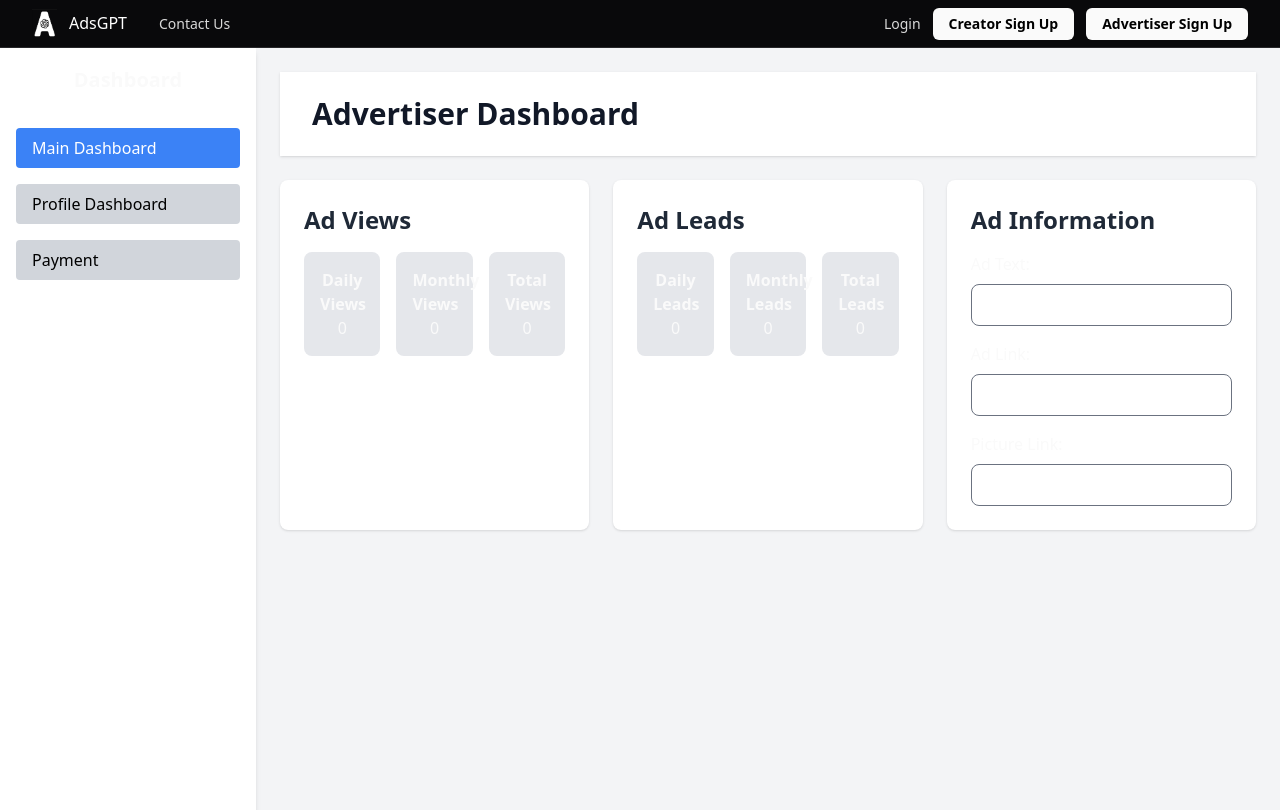
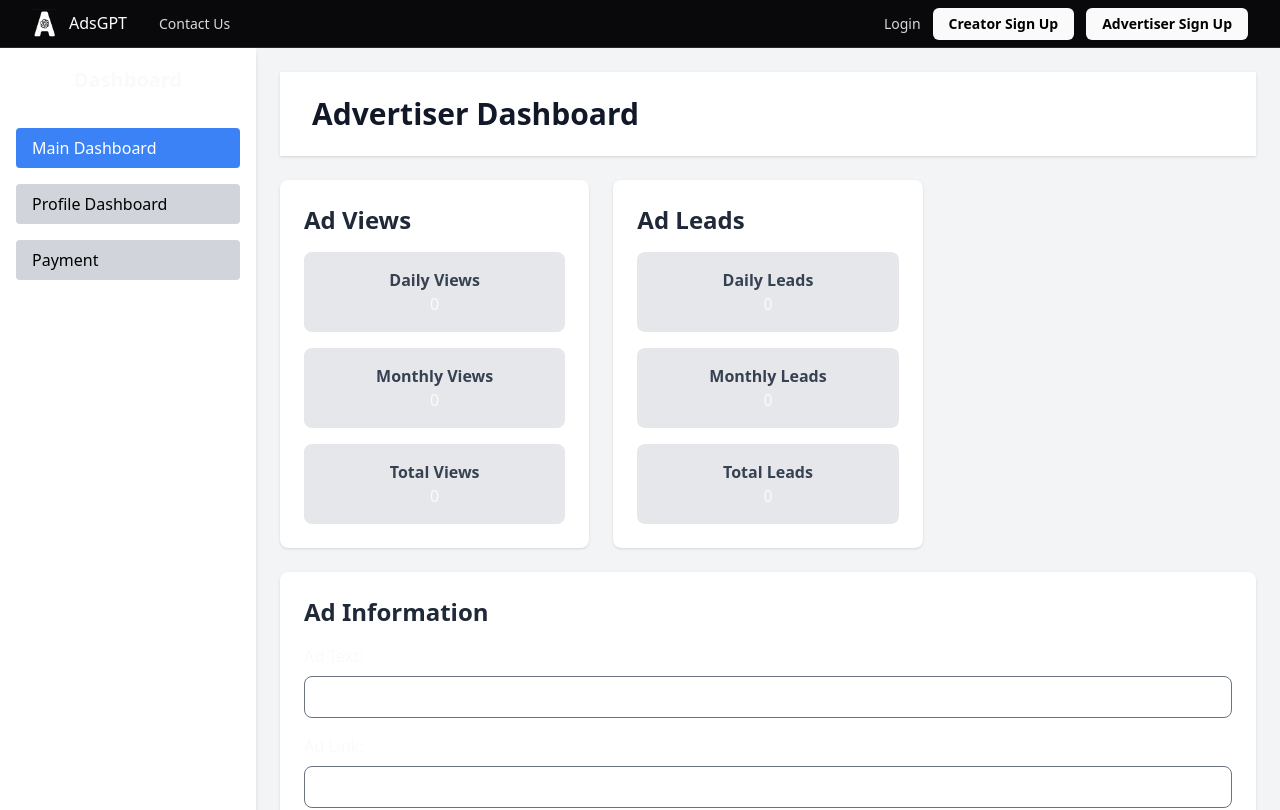
Before and after one commit to monishmuralicharan/adsgpt-website, a React (Vite) app: page /advertiser-dashboard in a window 1280 px wide. Shown: the top 810 px of the page. Built offline with nearby package versions, Linux system fonts and the light colour scheme; no server answers; sample sign-in values are in the browser's storage.

Commit message:
fixed advertiser dashboard

```diff
--- a/src/components/AdvertiserDashboard/AdvertiserDashboard.jsx
+++ b/src/components/AdvertiserDashboard/AdvertiserDashboard.jsx
@@ -23,21 +23,21 @@ const AdvertiserDashboard = () => {
             <h1 className="text-3xl font-bold text-gray-900">Advertiser Dashboard</h1>
           </div>
         </header>
-        <div className="max-w-7xl mx-auto grid grid-cols-1 gap-6 lg:grid-cols-3">
+        <div className="max-w-7xl mx-auto grid grid-cols-1 lg:grid-cols-3 gap-6">
           {/* Ad Views Section */}
           <section className="bg-white shadow rounded-lg p-6">
             <h2 className="text-2xl font-semibold text-gray-800">Ad Views</h2>
-            <div className="grid grid-cols-1 gap-4 mt-4 sm:grid-cols-3">
+            <div className="grid grid-cols-1 gap-4 mt-4">
               <div className="bg-gray-200 p-4 rounded-lg text-center">
-                <h3 className="font-bold">Daily Views</h3>
+                <h3 className="font-bold text-gray-700">Daily Views</h3>
                 <p>0</p>
               </div>
               <div className="bg-gray-200 p-4 rounded-lg text-center">
-                <h3 className="font-bold">Monthly Views</h3>
+                <h3 className="font-bold text-gray-700">Monthly Views</h3>
                 <p>0</p>
               </div>
               <div className="bg-gray-200 p-4 rounded-lg text-center">
-                <h3 className="font-bold">Total Views</h3>
+                <h3 className="font-bold text-gray-700">Total Views</h3>
                 <p>0</p>
               </div>
             </div>
@@ -45,23 +45,24 @@ const AdvertiserDashboard = () => {
           {/* Ad Leads Section */}
           <section className="bg-white shadow rounded-lg p-6">
             <h2 className="text-2xl font-semibold text-gray-800">Ad Leads</h2>
-            <div className="grid grid-cols-1 gap-4 mt-4 sm:grid-cols-3">
+            <div className="grid grid-cols-1 gap-4 mt-4">
               <div className="bg-gray-200 p-4 rounded-lg text-center">
-                <h3 className="font-bold">Daily Leads</h3>
+                <h3 className="font-bold text-gray-700">Daily Leads</h3>
                 <p>0</p>
               </div>
               <div className="bg-gray-200 p-4 rounded-lg text-center">
-                <h3 className="font-bold">Monthly Leads</h3>
+                <h3 className="font-bold text-gray-700">Monthly Leads</h3>
                 <p>0</p>
               </div>
               <div className="bg-gray-200 p-4 rounded-lg text-center">
-                <h3 className="font-bold">Total Leads</h3>
+                <h3 className="font-bold text-gray-700">Total Leads</h3>
                 <p>0</p>
               </div>
             </div>
           </section>
+        </div>
         {/* Ad Information Section */}
-          <section className="bg-white shadow rounded-lg p-6">
+        <section className="bg-white shadow rounded-lg p-6 mt-6 lg:col-span-3">
           <h2 className="text-2xl font-semibold text-gray-800">Ad Information</h2>
           <form className="mt-4 space-y-4">
             <div>
@@ -78,7 +79,6 @@ const AdvertiserDashboard = () => {
             </div>
           </form>
         </section>
-        </div>
       </main>
     </div>
   );
```
Lines whose indentation alone changed are shown as unchanged.
